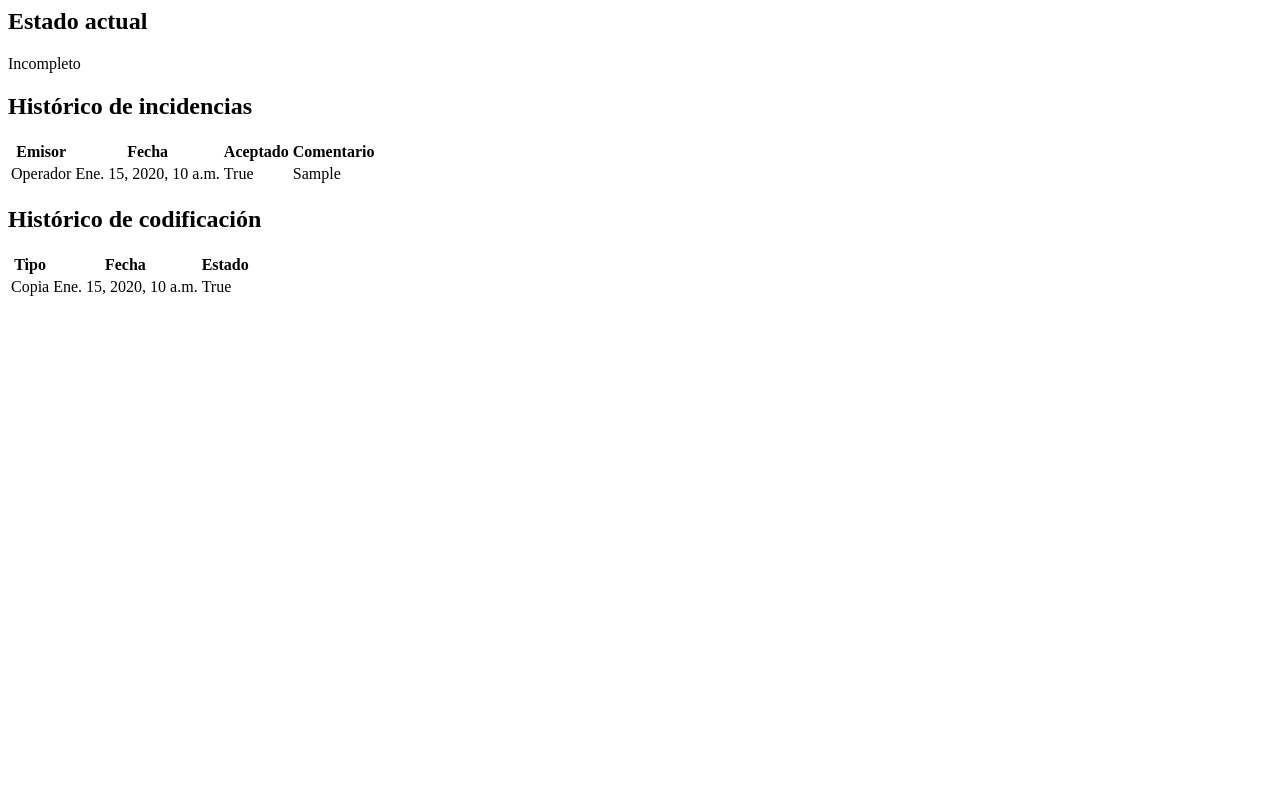
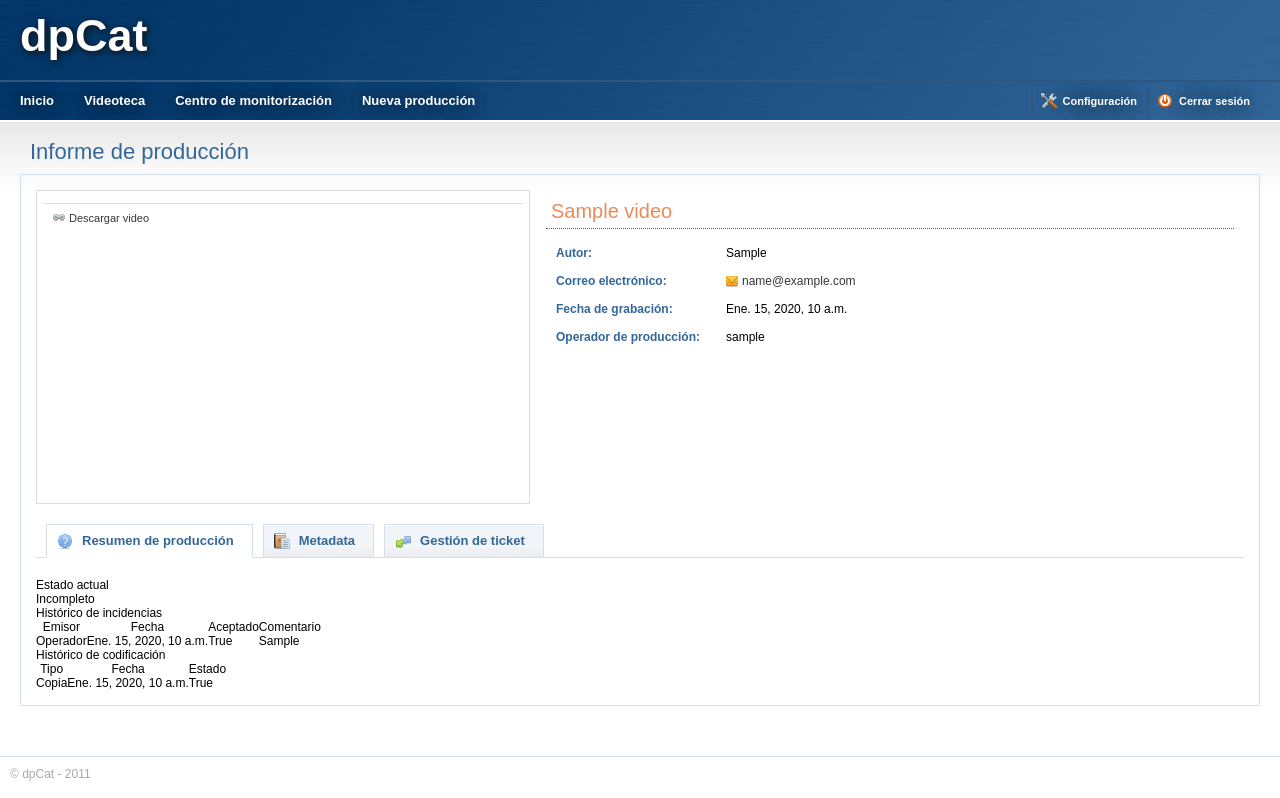
Before and after one commit to pchinea/dpCat, a Django app: page /postproduccion/estado_video/1/ in a window 1280 px wide. Shown: the top 798 px of the page. Before the commit the page ends 296 px from the top, so only its background shows below. Run offline with Django 3.2, Linux system fonts and the light colour scheme; a user stored in the database is signed in; tables that the repository leaves empty hold one stand-in row (values such as "Sample post").

Commit message:
Mejorando la plantilla que contiene el informe de producción.

```diff
--- a/dpcat/files/static/css/base.css
+++ b/dpcat/files/static/css/base.css
@@ -977,3 +977,62 @@
     overflow: hidden;
     margin-bottom: 15px;
 }
+
+
+#info-menu {
+    border-bottom: solid 1px #D6E0EB;
+    margin-bottom: 20px;
+    margin-top: 20px;
+    min-height: 33px;
+}
+
+ul#tab-menu {
+    margin-left: 10px;
+}
+
+ul#tab-menu li {
+    float: left;
+    border: solid 1px #D6E0EB;
+    -moz-border-radius-topleft:3px;
+    -moz-border-radius-topright:3px;
+    margin-right: 10px;
+    margin-bottom: -1px;
+    background: #f1f4f8 url(../img/title-bg.png) 0 20px repeat-x;
+}
+
+ul#tab-menu li.current {
+    background: #fff;
+    border-bottom: solid 1px #fff;
+}
+
+ul#tab-menu li a {
+    height: 17px;
+    display: block;
+    border-top: solid 1px #fff;
+    font-size: 13px;
+    font-weight: bold;
+    padding: 7px 18px;
+    padding-left: 35px;
+    text-decoration: none;
+    color: #336699;
+}
+
+ul#tab-menu li a:hover {
+    text-decoration: underline;
+}
+
+a.resumen {
+    background: url(../img/icon/estado16.png) 10px 45% no-repeat;
+}
+
+a.meta {
+    background: url(../img/icon/metadata16.png) 10px 45% no-repeat;
+}
+
+a.ticket {
+    background: url(../img/icon/ticket16.png) 10px 45% no-repeat;
+}
+
+a.historico {
+    background: url(../img/icon/historico16.png) 10px 45% no-repeat;
+}
--- a/dpcat/templates/postproduccion/definir_metadatos_oper.html
+++ b/dpcat/templates/postproduccion/definir_metadatos_oper.html
@@ -1,11 +1,14 @@
 {% extends "postproduccion/section-info-produccion.html" %}
 
+{% block current-metadata %} class="current" {% endblock %}
 {% block section-content %}
 
+
+<div>
 <form method="post" action="">
 {% csrf_token %}
 {{ form.as_p }}
 <input type="submit" value="Enviar" />
 </form>
-
+</div>
 {% endblock %}
--- a/dpcat/templates/postproduccion/estado_video.html
+++ b/dpcat/templates/postproduccion/estado_video.html
@@ -1,3 +1,12 @@
+{% extends "postproduccion/section-info-produccion.html" %}
+
+{% block current-resumen %} class="current" {% endblock %}
+{% block section-content %}
+
+
+
+
+
 <h2>Estado actual</h2>
 {{ v.get_status_display }}
 
@@ -27,3 +36,7 @@
         {% endfor %}
     </tbody>
 </table>
+
+
+
+{% endblock %}
--- a/dpcat/templates/postproduccion/section-info-produccion.html
+++ b/dpcat/templates/postproduccion/section-info-produccion.html
@@ -36,13 +36,17 @@
 </div>
 
 
+
 <div id="info-menu">
-<ul id="nav">
-<li class="current"><a href="">Informaci&oacute;n</a></li>
-<li><a href="">Metadata</a></li>
-<li><a href="">Token</a></li>
-</ul>
+    <ul id="tab-menu">
+        <li {% block current-resumen %} {% endblock %}> <a class="resumen" href="{% url estado_video v.id %}">Resumen de producci&oacute;n</a></li>
+        <li {% block current-metadata %}{% endblock %}><a class="meta" href="{% url definir_metadatos_oper v.id %}">Metadata</a></li>
+        <li {% block current-ticket %} {% endblock %}><a class="ticket" href="">Gesti&oacute;n de ticket</a></li>
+    </ul>
 </div>
+
+
+
 {% endblock %}
 
 {% block section-content %} {% endblock %}
```
Also changed, not shown: dpcat/files/static/img/icon/estado16.png (added), dpcat/files/static/img/icon/historico16.png (added), dpcat/files/static/img/icon/metadata16.png (added), dpcat/files/static/img/icon/ticket16.png (added).
